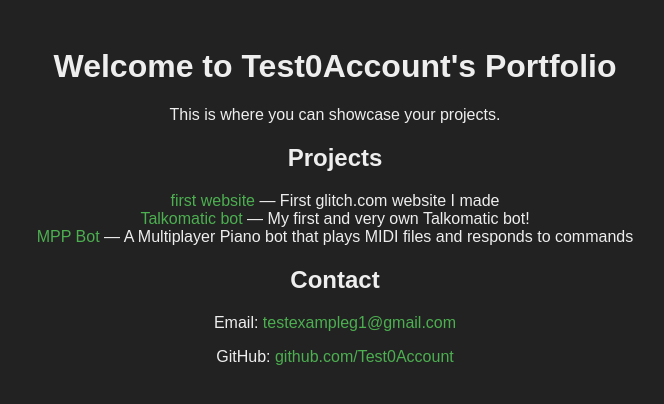
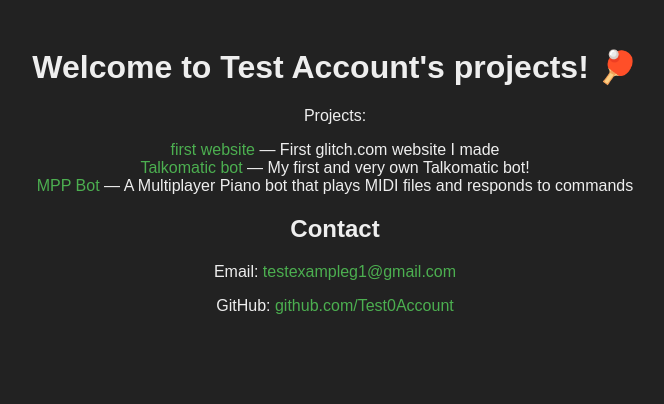
Before and after one commit to Test0Account/Test-Account, a plain HTML site: page index.html in a window 1280 px wide. Shown: the whole page, without its empty margins (305-969 px from the left). Drawn offline with Linux system fonts and the light colour scheme.

Commit message:
Update index.html

```diff
--- a/index.html
+++ b/index.html
@@ -24,15 +24,15 @@
   </style>
 </head>
 <body>
-  <h1>Welcome to Test0Account's Portfolio</h1>
-  <p>This is where you can showcase your projects.</p>
+  <h1>Welcome to Test Account's projects! 🏓</h1>
+  <p>Projects:</p>
 
-  <h2>Projects</h2>
-  <ul style="list-style:none; padding-left:0;">
-    <li><a href="https://qrcode-place2.glitch.com" target="_blank">first website</a> — First glitch.com website I made</li>
-    <li><a href="https://glitch.com/edit/#!/fortunate-petal-headlight?path=README.md%3A1%3A" target="_blank">Talkomatic bot</a> — My first and very own Talkomatic bot!</li>
-    <li><a href="https://im0not0leaking0my0bot0token0lmao" target="_blank">MPP Bot</a> — A Multiplayer Piano bot that plays MIDI files and responds to commands</li>
-  </ul>
+<ul style="list-style:none; padding-left:0;">
+  <li><a href="https://qrcode-place2.glitch.me" target="_blank">first website</a> — First glitch.com website I made</li>
+  <li><a href="https://glitch.com/edit/#!/fortunate-petal-headlight?path=README.md%3A1%3A" target="_blank">Talkomatic bot</a> — My first and very own Talkomatic bot!</li>
+  <li><a href="https://im0not0leaking0my0bot0token0lmao" target="_blank">MPP Bot</a> — A Multiplayer Piano bot that plays MIDI files and responds to commands</li>
+</ul>
+
 
   <h2>Contact</h2>
   <p>Email: <a href="mailto:testexampleg1@gmail.com">testexampleg1@gmail.com</a></p>
```
